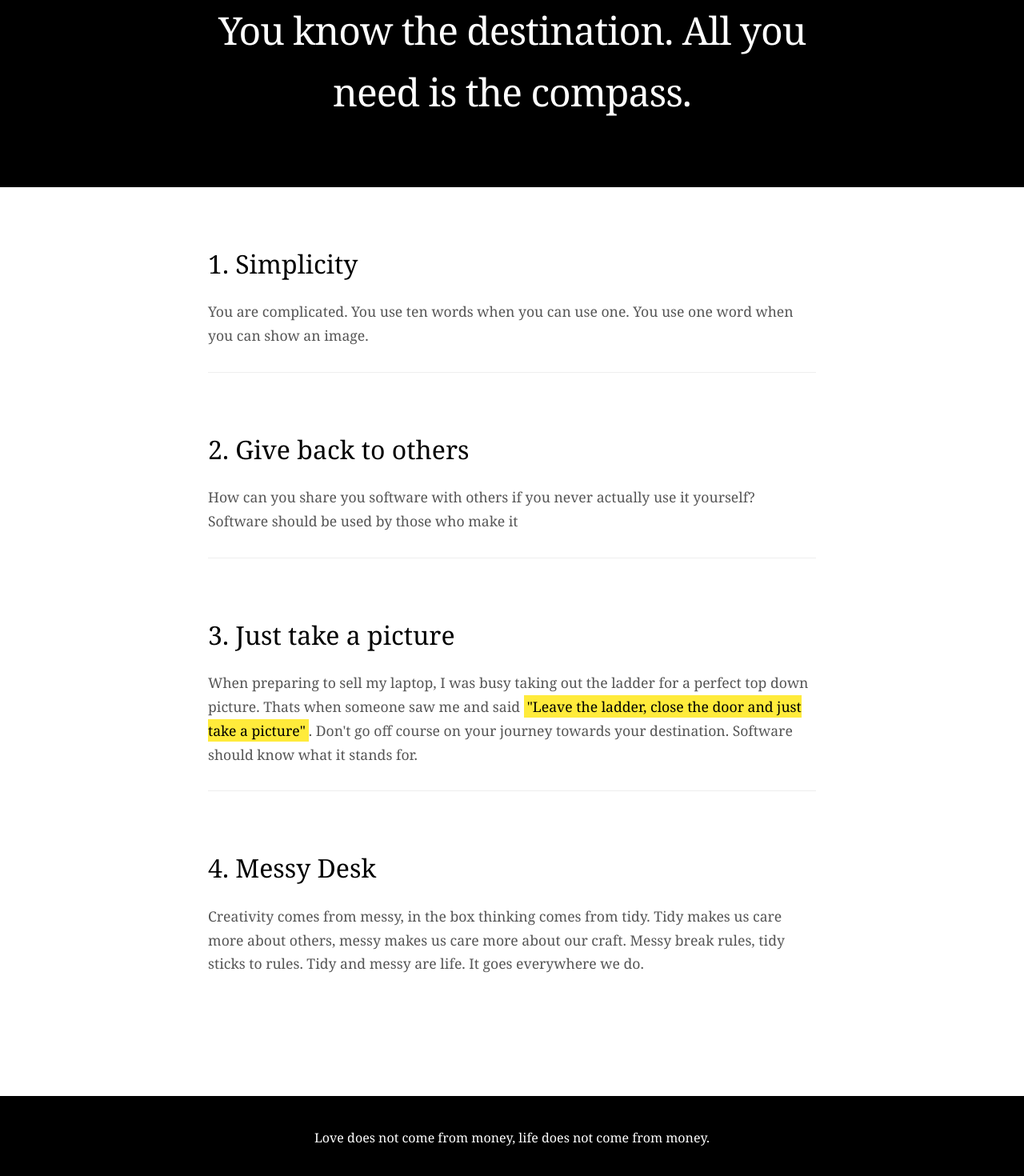
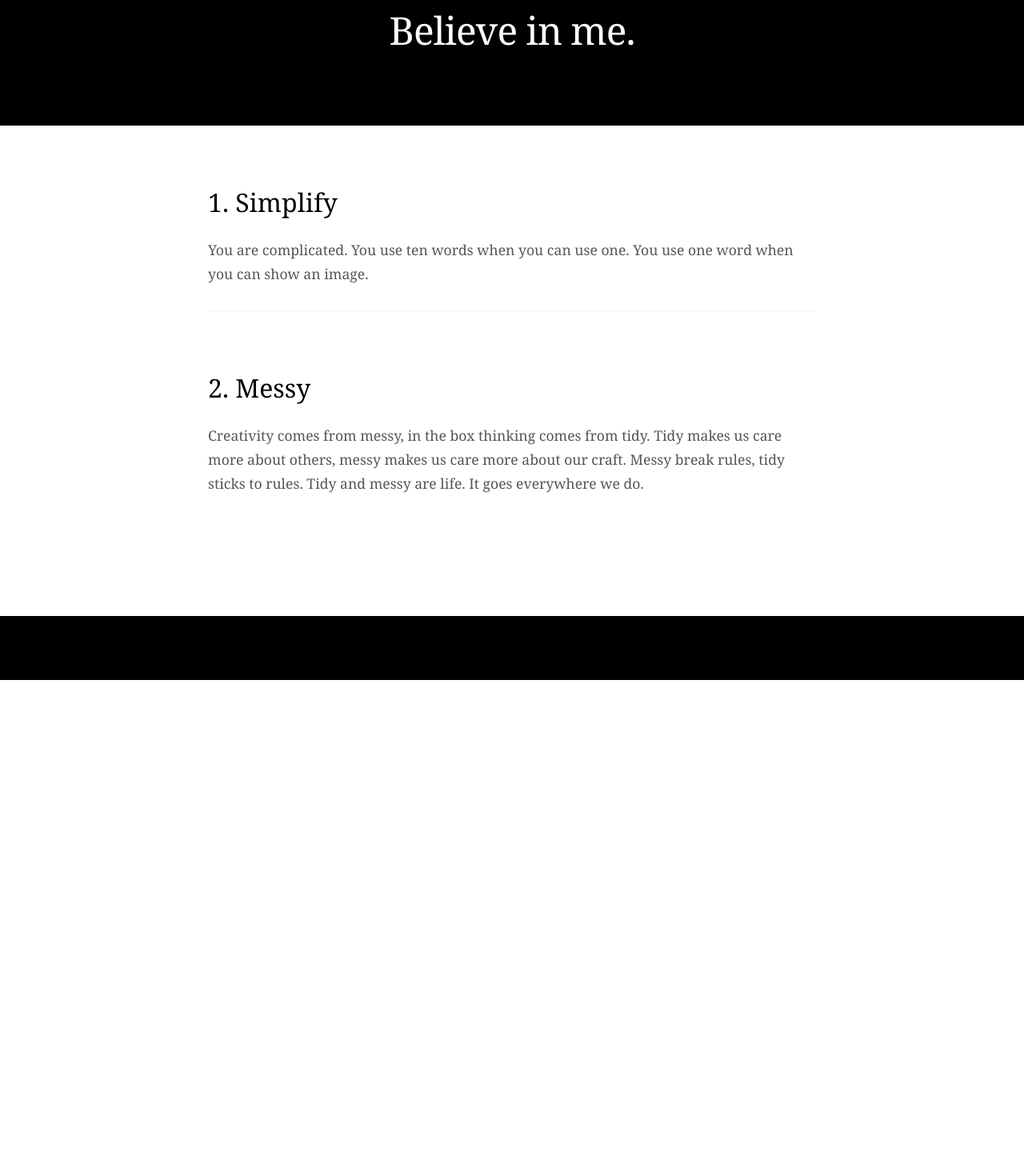
Before and after one commit to AlreadyArio/Outone, a Next.js app: page / in a window 1280 px wide. Shown: the part 60-1530 px from the top of the page at 80% size. After the commit the page ends 910 px from the top, so only its background shows below. Built offline with nearby package versions, Linux system fonts and the light colour scheme.

Commit message:
It didnt make sense, now it does a little more.

```diff
--- a/src/app/page.js
+++ b/src/app/page.js
@@ -3,8 +3,7 @@ export default function Home() {
     <>
       <header className="header">
         <div className="container">
-          <h1>You know the destination.
-All you need is the compass.
+          <h1>Believe in me.
 </h1>
           <p className="subtitle"></p>
         </div>
@@ -13,24 +12,14 @@ All you need is the compass.
       <section className="manifesto">
         <div className="container">
           <div className="principle">
-            <h3>1. Simplicity</h3>
+            <h3>1. Simplify</h3>
             <p>You are complicated.
 You use ten words when you can use one.
 You use one word when you can show an image.</p>
           </div>
 
           <div className="principle">
-            <h3>2. Give back to others</h3>
-            <p>How can you share you software with others if you never actually use it yourself? Software should be used by those who make it</p>
-          </div>
-
-          <div className="principle">
-            <h3>3. Just take a picture</h3>
-            <p>When preparing to sell my laptop, I was busy taking out the ladder for a perfect top down picture. Thats when someone saw me and said <span className="highlight">&quot;Leave the ladder, close the door and just take a picture&quot;</span>. Don&apos;t go off course on your journey towards your destination. Software should know what it stands for.</p>
-          </div>
-
-          <div className="principle">
-            <h3>4. Messy Desk</h3>
+            <h3>2. Messy</h3>
             <p>Creativity comes from messy, in the box thinking comes from tidy.
 Tidy makes us care more about others, messy makes us care more about our craft.
 Messy break rules, tidy sticks to rules.
@@ -42,7 +31,7 @@ It goes everywhere we do.</p>
 
       <footer>
         <div className="container">
-          <p>Love does not come from money, life does not come from money.</p>
+          <p></p>
         </div>
       </footer>
     </>
```
